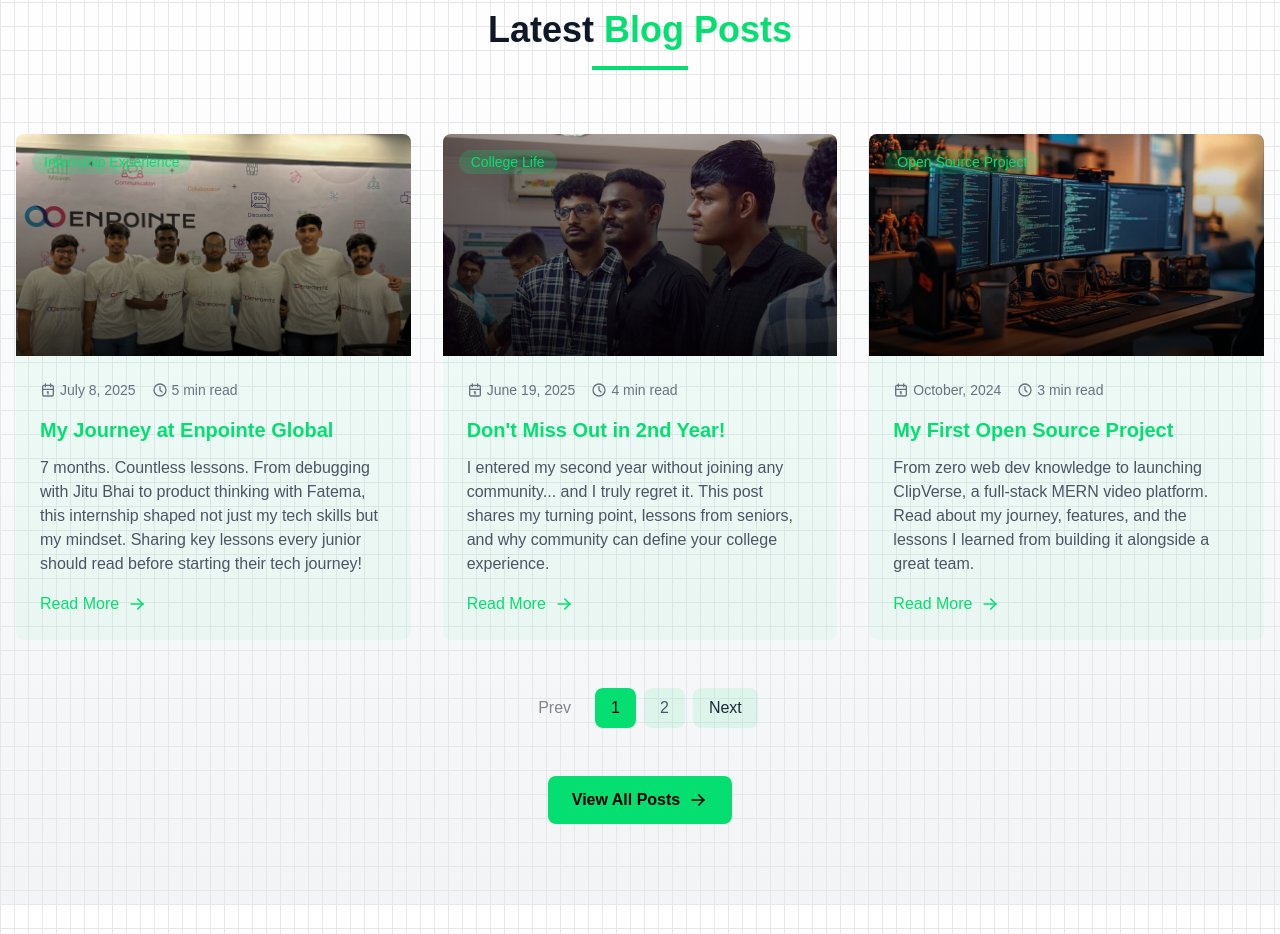
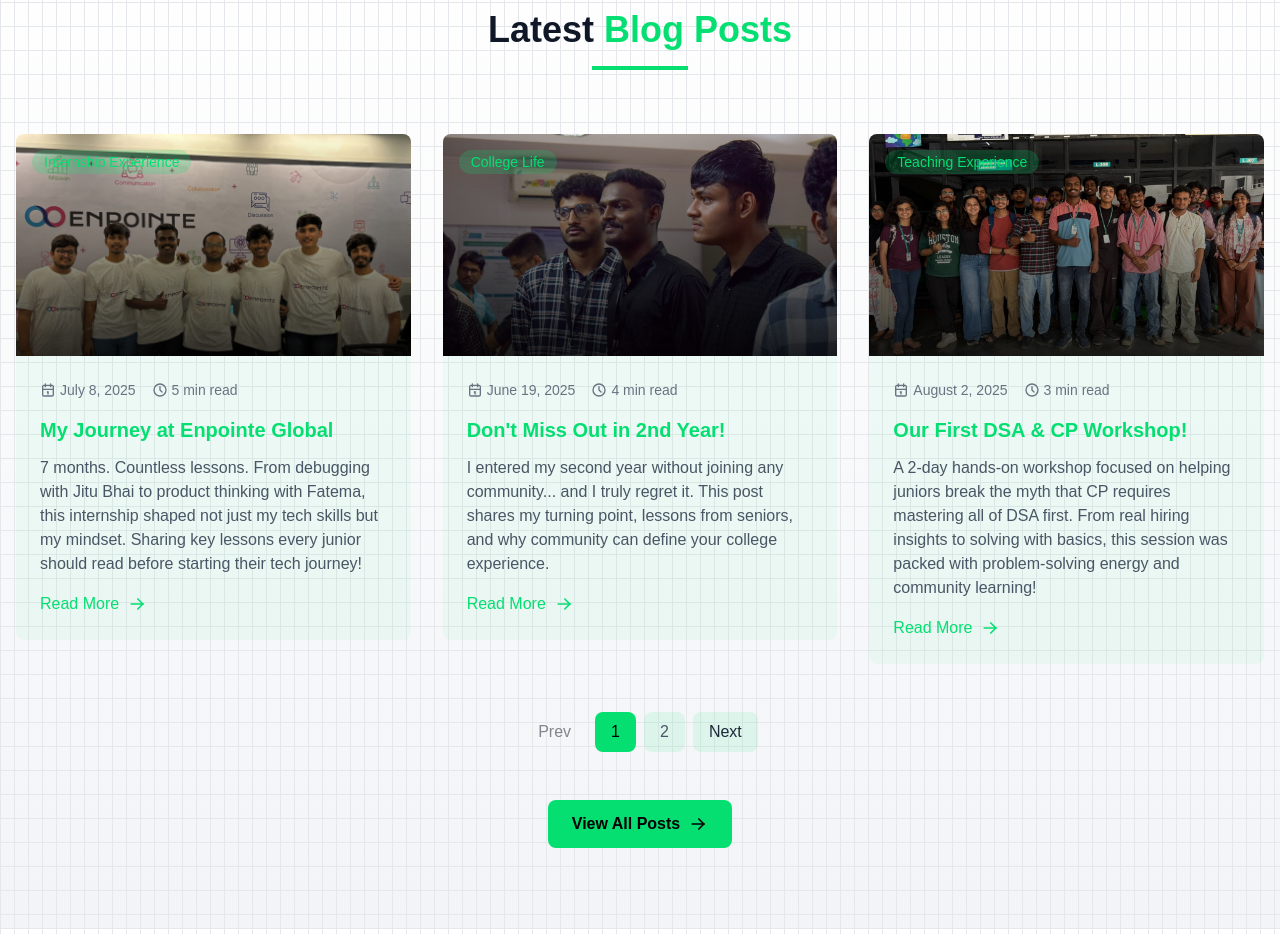
Before and after one commit to suthakaranburaj/portfolio_1, a Next.js app: page / in a window 1280 px wide. Shown: the part 5820-6754 px from the top of the page. Built offline with nearby package versions, Linux system fonts and the light colour scheme; no server answers.

Commit message:
blog added

```diff
--- a/src/components/blog_section/blog.tsx
+++ b/src/components/blog_section/blog.tsx
@@ -32,6 +32,16 @@ const Blog = () => {
       readTime: "4 min read",
       category: "College Life",
       link: "https://www.linkedin.com/posts/suthakar-anburaj-7bb816290_are-you-going-to-2nd-year-of-engineering-activity-7337485078324727808-_JNB?utm_source=share&utm_medium=member_desktop&rcm=ACoAAEaZnf8BbcVKmA9qLXMwwBkpcEEUt1ykRN4",
+    },
+    {
+      title: "Our First DSA & CP Workshop!",
+      excerpt:
+        "A 2-day hands-on workshop focused on helping juniors break the myth that CP requires mastering all of DSA first. From real hiring insights to solving with basics, this session was packed with problem-solving energy and community learning!",
+      image: "/blogs/blog_5.jpg",
+      date: "August 2, 2025",
+      readTime: "3 min read",
+      category: "Teaching Experience",
+      link: "https://www.linkedin.com/feed/update/urn:li:activity:7357801199993077763",
     },
     {
       title: "My First Open Source Project",
```
Also changed, not shown: public/blogs/blog_5.jpg (added).
